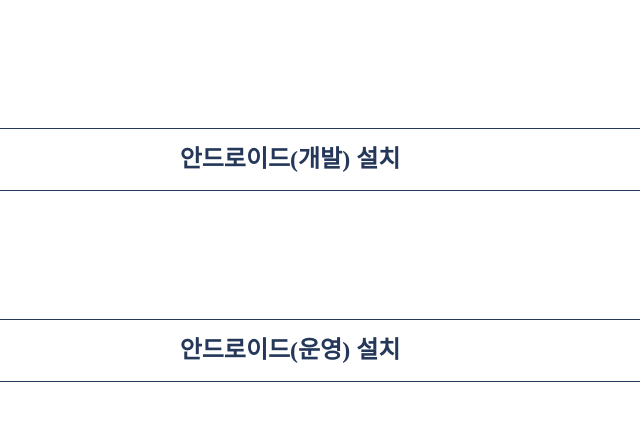
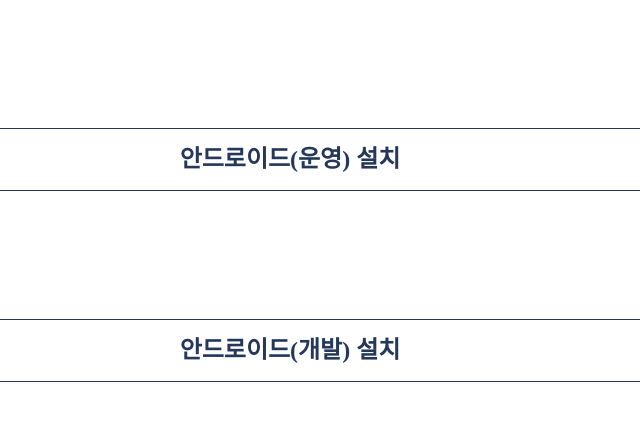
Before and after one commit to roitech1/roitech1.github.io, a plain HTML site: page KOUP-BUILDS/index.html in a window 1280 px wide. Shown: the top 432 px of the page, 350-990 px from the left. Drawn offline with Linux system fonts and the light colour scheme.

Commit message:
Update index.html

```diff
--- a/KOUP-BUILDS/index.html
+++ b/KOUP-BUILDS/index.html
@@ -12,8 +12,8 @@
     </head>
     <body class="is-preload">
 
-    <div class="download_btn" onclick="location.href = 'koup-0.2.3-release.apk'">안드로이드(개발) 설치</div>
-    <div class="download_btn" onclick="location.href = 'koup-0.2.3-sandbox.apk'">안드로이드(운영) 설치</div>
+    <div class="download_btn" onclick="location.href = 'koup-0.2.3-release.apk'">안드로이드(운영) 설치</div>
+    <div class="download_btn" onclick="location.href = 'koup-0.2.3-sandbox.apk'">안드로이드(개발) 설치</div>
     <div class="download_btn" style="color:black" onclick="location.href = 'itms-services://?action=download-manifest&amp;url=https://roitech1.github.io/KOUP-BUILDS/koup-0.2.3-release.plist'">아이폰(운영) 설치</div>
 <div class="download_btn" style="color:black" onclick="location.href = 'itms-services://?action=download-manifest&amp;url=https://roitech1.github.io/KOUP-BUILDS/koup-0.2.3-sandbox.plist'">아이폰(개발) 설치</div>
     </body>
```
